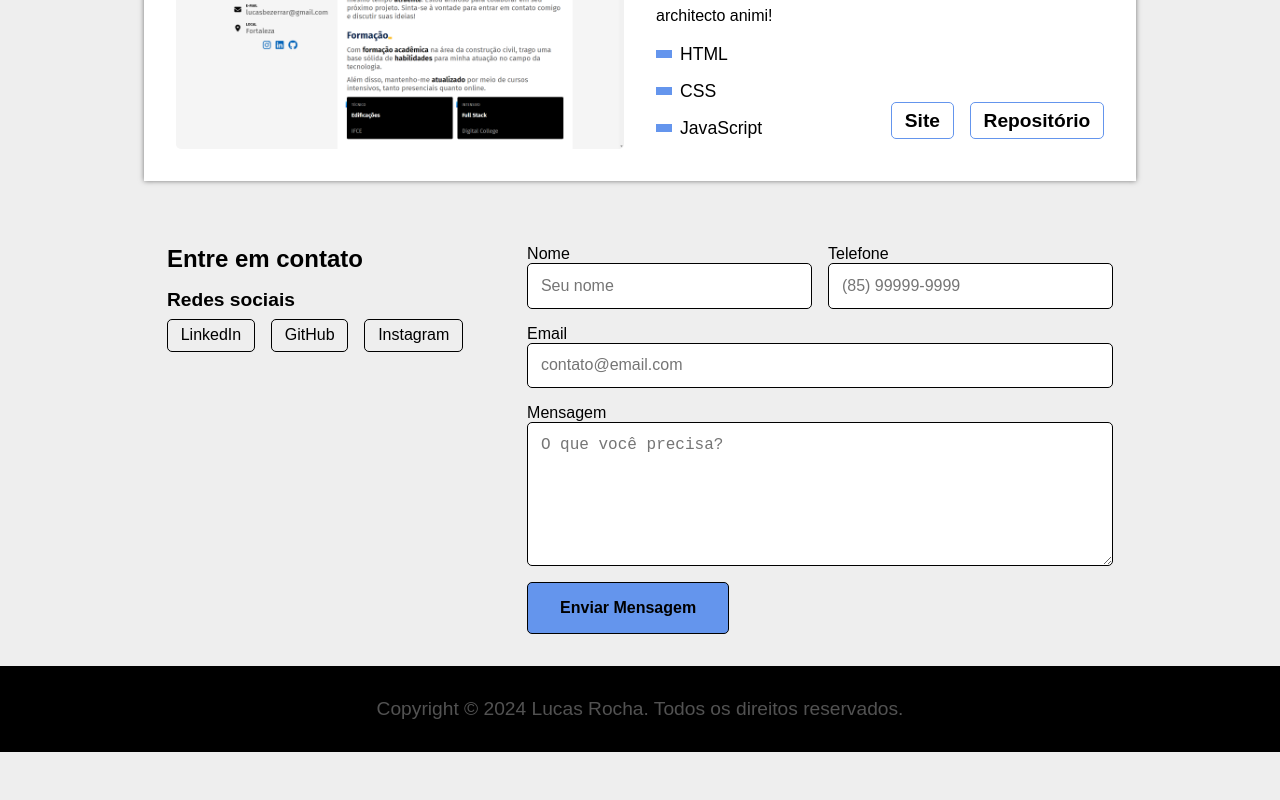
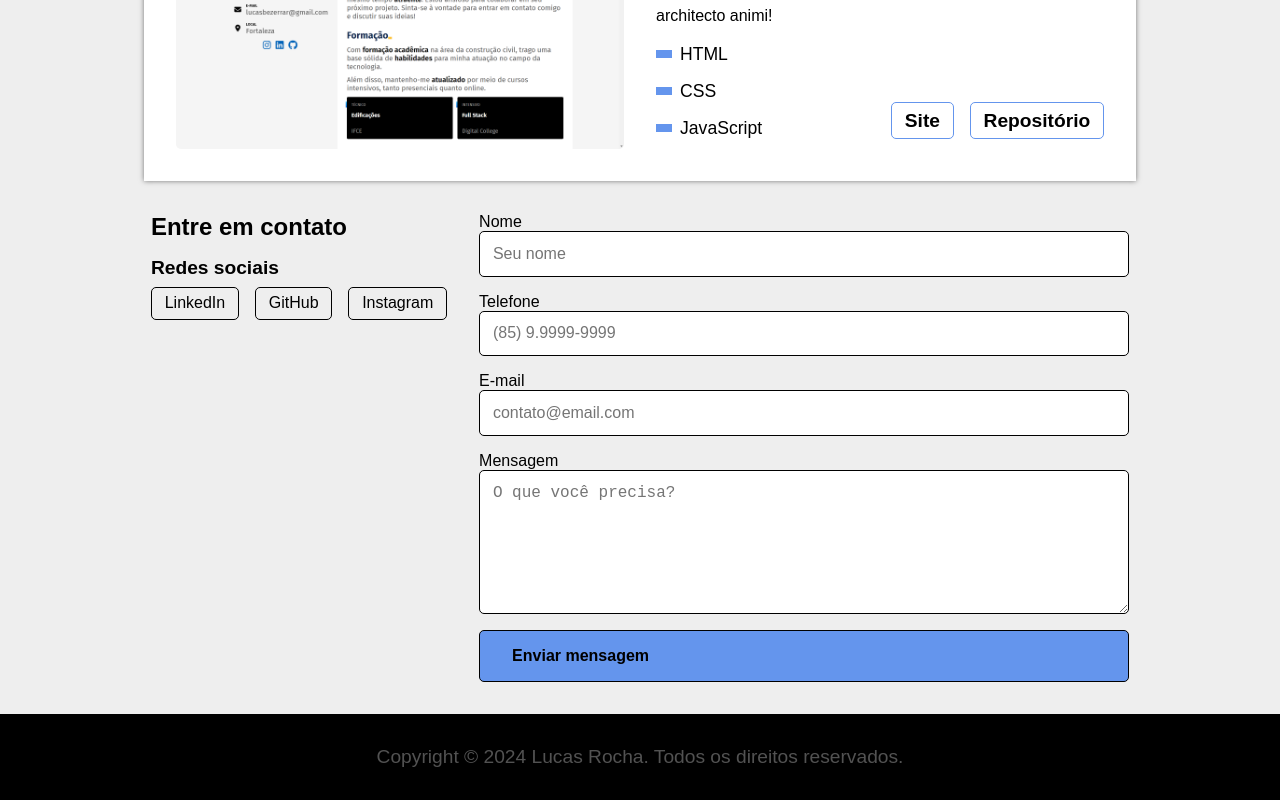
Before and after one commit to lucasrochabz/portfolio, a React (Vite) app: page / in a window 1280 px wide. Shown: the part 2087-2887 px from the top of the page. Before the commit the page ends 2839 px from the top, so only its background shows below. Built offline with nearby package versions, Linux system fonts and the light colour scheme.

Commit message:
add component Input e Button

```diff
--- a/src/App.css
+++ b/src/App.css
@@ -19,6 +19,10 @@ a {
   color: inherit;
 }
 
+ul {
+  list-style: none;
+}
+
 .title {
   font-family: Georgia, 'Times New Roman', Times, serif;
   font-size: 2rem;
--- /dev/null
+++ b/src/components/Button/Button.jsx
@@ -0,0 +1,9 @@
+import styles from './Button.module.css';
+
+export const Button = ({ children, ...props }) => {
+  return (
+    <button className={styles.primary} {...props}>
+      {children}
+    </button>
+  );
+};
--- /dev/null
+++ b/src/components/Button/Button.module.css
@@ -0,0 +1,18 @@
+.primary {
+  display: flex;
+  align-self: flex-start;
+  padding: 1rem 2rem;
+  margin-top: 1rem;
+  border-radius: 5px;
+  background-color: cornflowerblue;
+  border: 1px solid #000;
+  cursor: pointer;
+  font-weight: bold;
+  font-size: 1rem;
+  transition: 0.3s;
+}
+
+.primary:hover {
+  background-color: #000;
+  color: cornflowerblue;
+}
--- a/src/components/Contact/Contact.jsx
+++ b/src/components/Contact/Contact.jsx
@@ -1,3 +1,5 @@
+import { Input } from '../Input/Input';
+import { Button } from '../Button/Button';
 import styles from './Contact.module.css';
 
 export const Contact = () => {
@@ -38,35 +40,34 @@ export const Contact = () => {
           </div>
         </div>
 
-        <form className={styles['form-contact']}>
+        <form className={styles['form-contact']} onSubmit={handleBtnMessage}>
           <div className={styles['form-top']}>
-            <div className={styles['input-top']}>
-              <label htmlFor="name">Nome</label>
-              <input type="text" id="name" placeholder="Seu nome" />
-            </div>
+            <Input label="Nome" type="text" id="name" placeholder="Seu nome" />
 
-            <div className={styles['input-top']}>
-              <label htmlFor="phone">Telefone</label>
-              <input type="text" id="phone" placeholder="(85) 99999-9999" />
-            </div>
+            <Input
+              label="Telefone"
+              type="text"
+              id="phone"
+              placeholder="(85) 9.9999-9999"
+            />
           </div>
 
-          <label htmlFor="email">Email</label>
-          <input type="text" id="email" placeholder="contato@email.com" />
+          <Input
+            label="E-mail"
+            type="text"
+            id="email"
+            placeholder="contato@email.com"
+          />
 
           <label htmlFor="message">Mensagem</label>
           <textarea
+            className={styles.textarea}
             name="message"
             id="message"
             placeholder="O que você precisa?"
           ></textarea>
 
-          <button
-            className={styles['btn-send-message']}
-            onClick={handleBtnMessage}
-          >
-            Enviar Mensagem
-          </button>
+          <Button>Enviar mensagem</Button>
         </form>
       </section>
     </>
--- a/src/components/Contact/Contact.module.css
+++ b/src/components/Contact/Contact.module.css
@@ -1,26 +1,17 @@
 .contact-container {
-  display: flex;
+  display: grid;
+  grid-template-columns: auto auto;
   justify-content: center;
+  gap: 2rem;
 }
 
 .form-contact {
+  display: grid;
   width: 650px;
-  /* border: 1px solid cornflowerblue; */
-  border-radius: 5px;
-  display: flex;
-  flex-direction: column;
-  padding: 2rem;
+  grid-template-columns: 1fr;
 }
 
-.form-contact input {
-  font-size: 1rem;
-  padding: 0.8rem;
-  margin-bottom: 1rem;
-  border: 1px solid #000;
-  border-radius: 5px;
-}
-
-.form-contact textarea {
+.textarea {
   font-size: 1rem;
   padding: 0.8rem;
   min-height: 9rem;
@@ -30,36 +21,7 @@
 
 .form-top {
   display: flex;
-  gap: 1rem;
-}
-
-.input-top {
-  display: flex;
   flex-direction: column;
-  flex: 1;
-}
-
-.btn-send-message {
-  display: flex;
-  align-self: flex-start;
-  padding: 1rem 2rem;
-  margin-top: 1rem;
-  border-radius: 5px;
-  background-color: cornflowerblue;
-  border: 1px solid #000;
-  cursor: pointer;
-  font-weight: bold;
-  font-size: 1rem;
-  transition: 0.3s;
-}
-
-.btn-send-message:hover {
-  background-color: #000;
-  color: cornflowerblue;
-}
-
-.contact-info {
-  padding: 2rem;
 }
 
 .contact-item h3 {
@@ -68,7 +30,6 @@
 }
 
 .contact-info ul {
-  list-style: none;
   display: flex;
   gap: 1rem;
   font-size: 1rem;
--- a/src/components/Footer/Footer.module.css
+++ b/src/components/Footer/Footer.module.css
@@ -4,4 +4,5 @@
   font-size: 1.2rem;
   text-align: center;
   padding: 2rem;
+  margin-top: 2rem;
 }
--- /dev/null
+++ b/src/components/Input/Input.jsx
@@ -0,0 +1,10 @@
+import styles from './Input.module.css';
+
+export const Input = ({ label, id, ...props }) => {
+  return (
+    <>
+      <label htmlFor={id}>{label}</label>
+      <input id={id} name={id} {...props} />
+    </>
+  );
+};
--- /dev/null
+++ b/src/components/Input/Input.module.css
@@ -0,0 +1,7 @@
+input {
+  font-size: 1rem;
+  border: 1px solid #000;
+  border-radius: 5px;
+  padding: 0.8rem;
+  margin-bottom: 1rem;
+}
--- a/src/components/ProjectList/ProjectList.jsx
+++ b/src/components/ProjectList/ProjectList.jsx
@@ -1,39 +1,51 @@
 import { ProjectCard } from '../ProjectCard/ProjectCard';
 import styles from './ProjectList.module.css';
 
-export const ProjectList = () => {
 const projects = [
   {
+    id: 1,
     name: 'Portfólio',
     text: 'Lorem ipsum dolor, sit amet consectetur adipisicing elit. Mollitia ipsa nihil non facilis, voluptatibus atque dolor adipisci est architecto animi!',
     tools: ['JavaScript', 'React', 'Tailwind'],
     image: 'projeto.png',
+    site: 'path',
+    repository: 'path',
   },
   {
+    id: 2,
     name: 'Bodega',
     text: 'Este projeto é uma simulação de e-commerce, desenvolvido com JavaScript e React no front-end, proporcionando uma experiência de compra online completa e eficiente.',
     tools: ['JavaScript', 'React', 'React Router'],
     image: 'bodega.png',
+    site: 'path',
+    repository: 'path',
   },
   {
+    id: 3,
     name: 'Bodega API',
     text: 'Este projeto é a API de um e-commerce, desenvolvida com Node.js e Express, fornecendo uma comunicação eficiente entre o front-end e o banco de dados. A API gerencia operações essenciais, como autenticação de usuários, gerenciamento de produtos, controle de estoque e processamento de pedidos, garantindo uma experiência de compra fluida e segura.',
     tools: ['Node.js', 'Express', 'Json Web Token', 'Bcrypt', 'MySQL'],
     image: 'bodega-api.png',
+    site: 'path',
+    repository: 'path',
   },
   {
+    id: 4,
     name: 'Nome do Projeto',
     text: 'Lorem ipsum dolor, sit amet consectetur adipisicing elit. Mollitia ipsa nihil non facilis, voluptatibus atque dolor adipisci est architecto animi!',
     tools: ['HTML', 'CSS', 'JavaScript'],
     image: 'projeto.png',
+    site: 'path',
+    repository: 'path',
   },
 ];
 
+export const ProjectList = () => {
   return (
     <>
       <section id="projetos" className={styles['project-list']}>
-        {projects.map((project, index) => (
-          <ProjectCard key={index} project={project} />
+        {projects.map((project, id) => (
+          <ProjectCard key={id} project={project} />
         ))}
       </section>
     </>
```
Also changed, not shown: src/components/Button/index.js (added), src/components/Input/index.js (added). Lines whose indentation alone changed are shown as unchanged.
